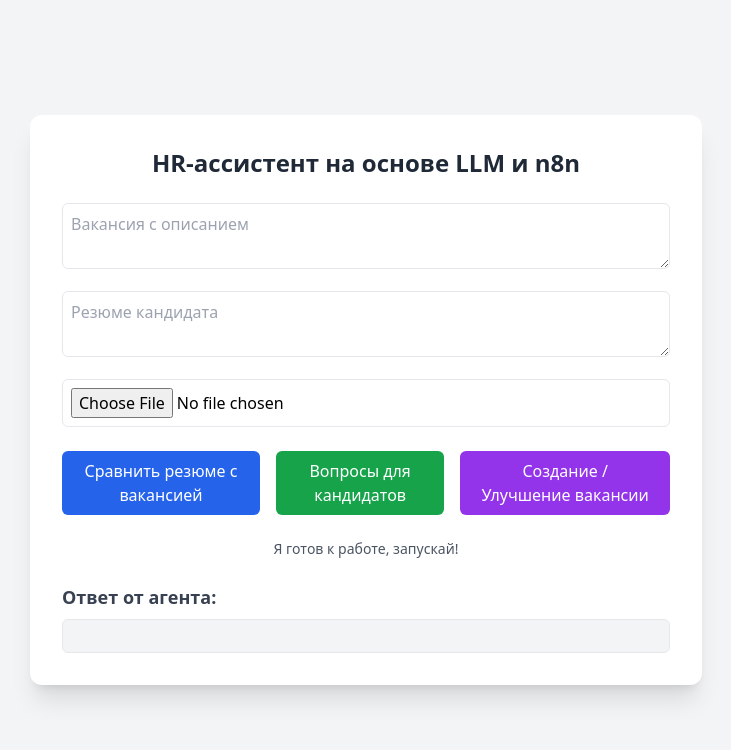
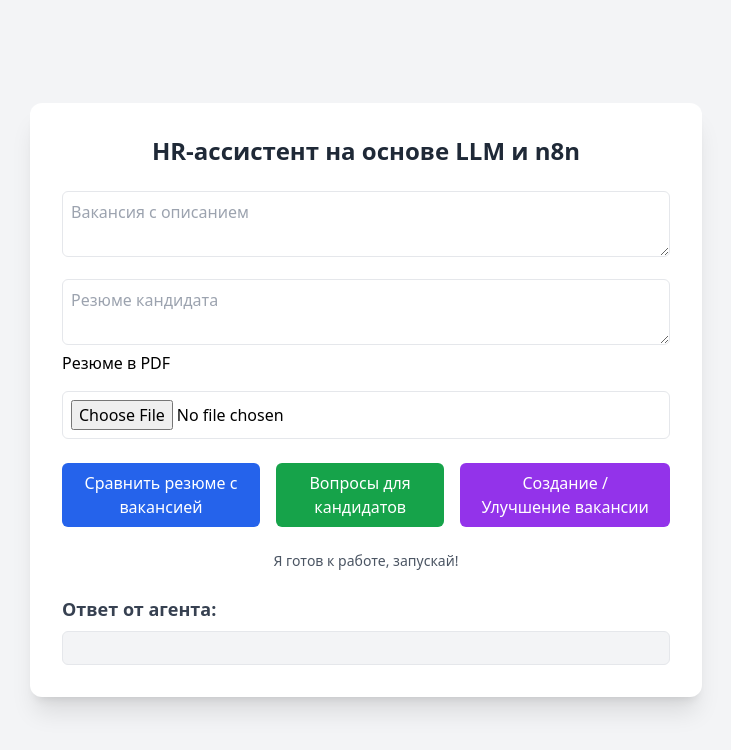
Before and after one commit to elisprog/HR-LLM-assistant, a plain HTML site: page index.html in a window 1280 px wide. Shown: the whole page, without its empty margins (274-1005 px from the left). Drawn offline with nearby package versions, Linux system fonts and the light colour scheme.

Commit message:
Update index.html

```diff
--- a/index.html
+++ b/index.html
@@ -14,6 +14,7 @@
     <div class="space-y-4">
       <textarea id="jobDescription" placeholder="Вакансия с описанием" class="w-full border p-2 rounded-md"></textarea>
       <textarea id="resume" placeholder="Резюме кандидата" class="w-full border p-2 rounded-md"></textarea>
+      <label for="pdfFile"> Резюме в PDF </label>
       <input type="file" id="pdfFile" accept=".pdf" placeholder="Резюме в PDF" class="w-full border p-2 rounded-md" />
     </div>
 
```
